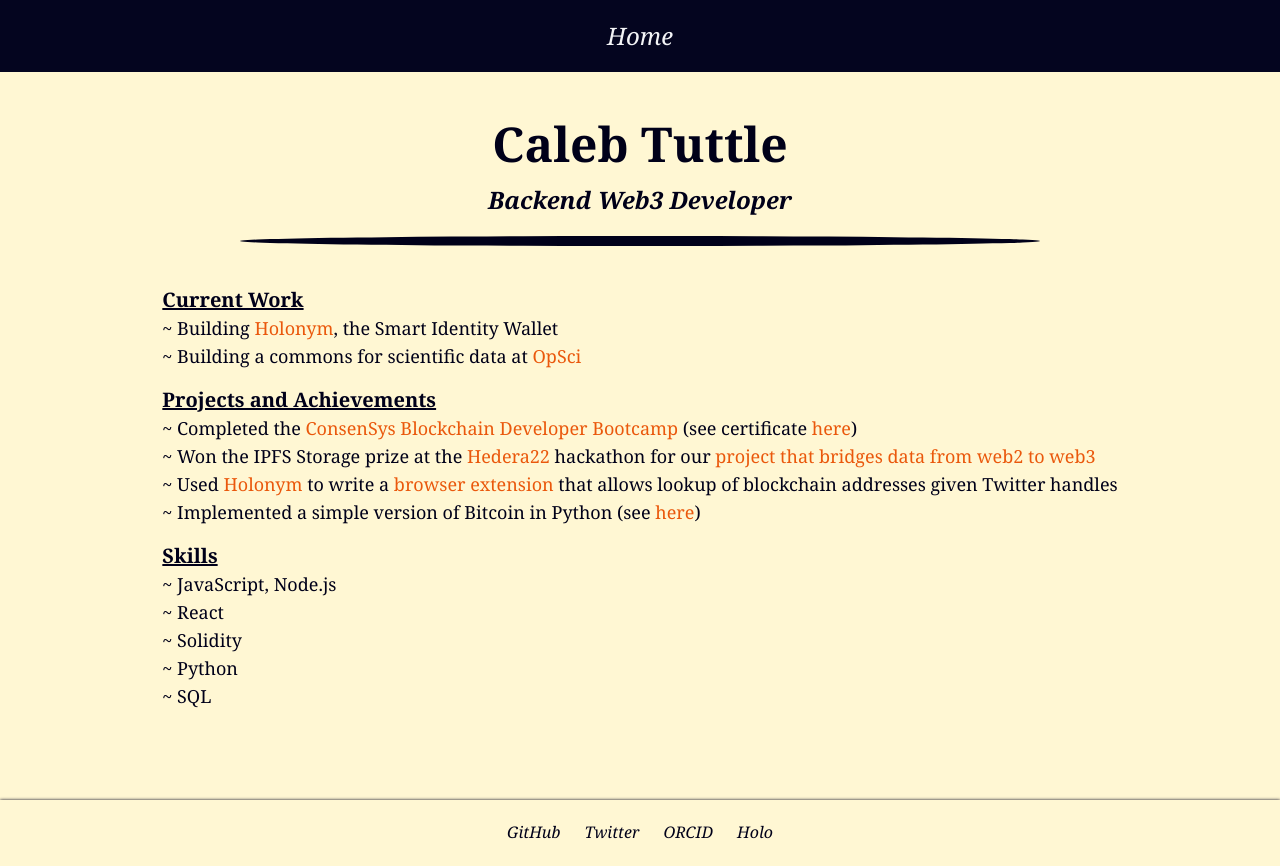
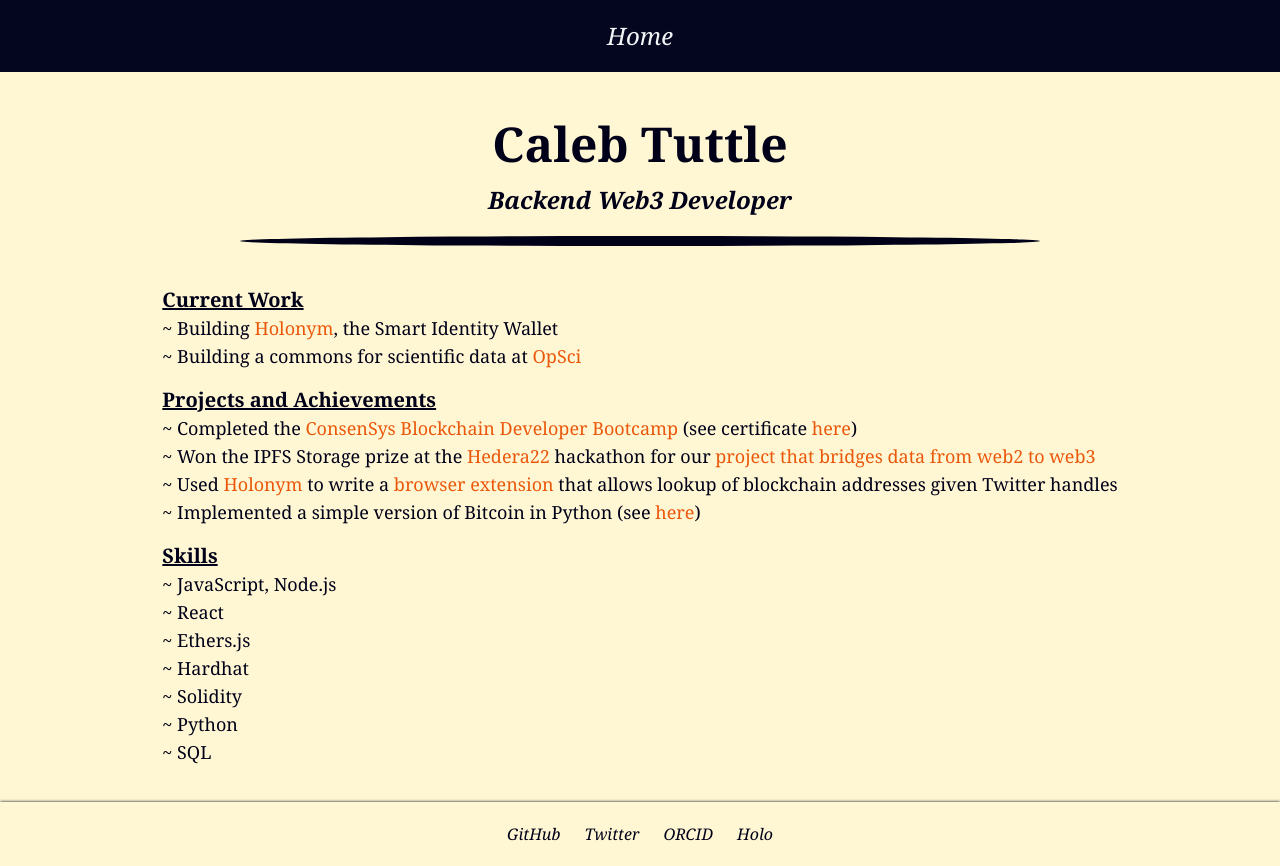
Before and after one commit to calebtuttle/0xcaleb.xyz, a Next.js app: page / in a window 1280 px wide. Built offline with nearby package versions, Linux system fonts and the light colour scheme.

Commit message:
Add skills

```diff
--- a/src/components/ProjectsAndSkills.js
+++ b/src/components/ProjectsAndSkills.js
@@ -77,6 +77,8 @@
           <ul>
             <li>~ JavaScript, Node.js</li>
             <li>~ React</li>
+            <li>~ Ethers.js</li>
+            <li>~ Hardhat</li>
             <li>~ Solidity</li>
             <li>~ Python</li>
             <li>~ SQL</li>
```
